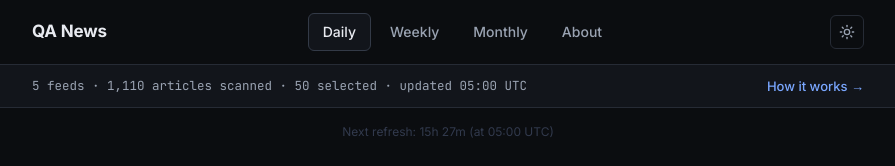
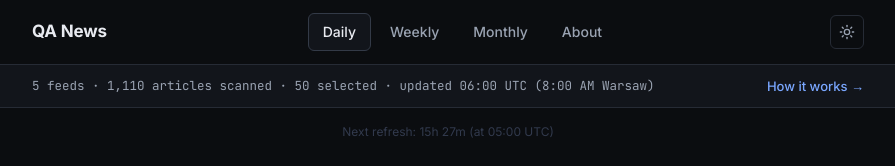
Before and after one commit to rciesielski3/qa-news, a Next.js app: page / in a window 1280 px wide. Shown: the top 166 px of the page, without its empty margins (192-1087 px from the left). Built offline with nearby package versions, Linux system fonts and the light colour scheme.

Commit message:
chore: update stats bar to show 06:00 UTC (8:00 AM Warsaw time)

```diff
--- a/src/components/StatsBar.tsx
+++ b/src/components/StatsBar.tsx
@@ -6,7 +6,7 @@ export default function StatsBar() {
   return (
     <div className="stats-bar">
       <div className="container">
-        <span>5 feeds · 1,110 articles scanned · 50 selected · updated 05:00 UTC</span>
+        <span>5 feeds · 1,110 articles scanned · 50 selected · updated 06:00 UTC (8:00 AM Warsaw)</span>
         <Link href="/how-it-works" className="stats-link">
           How it works →
         </Link>
```
